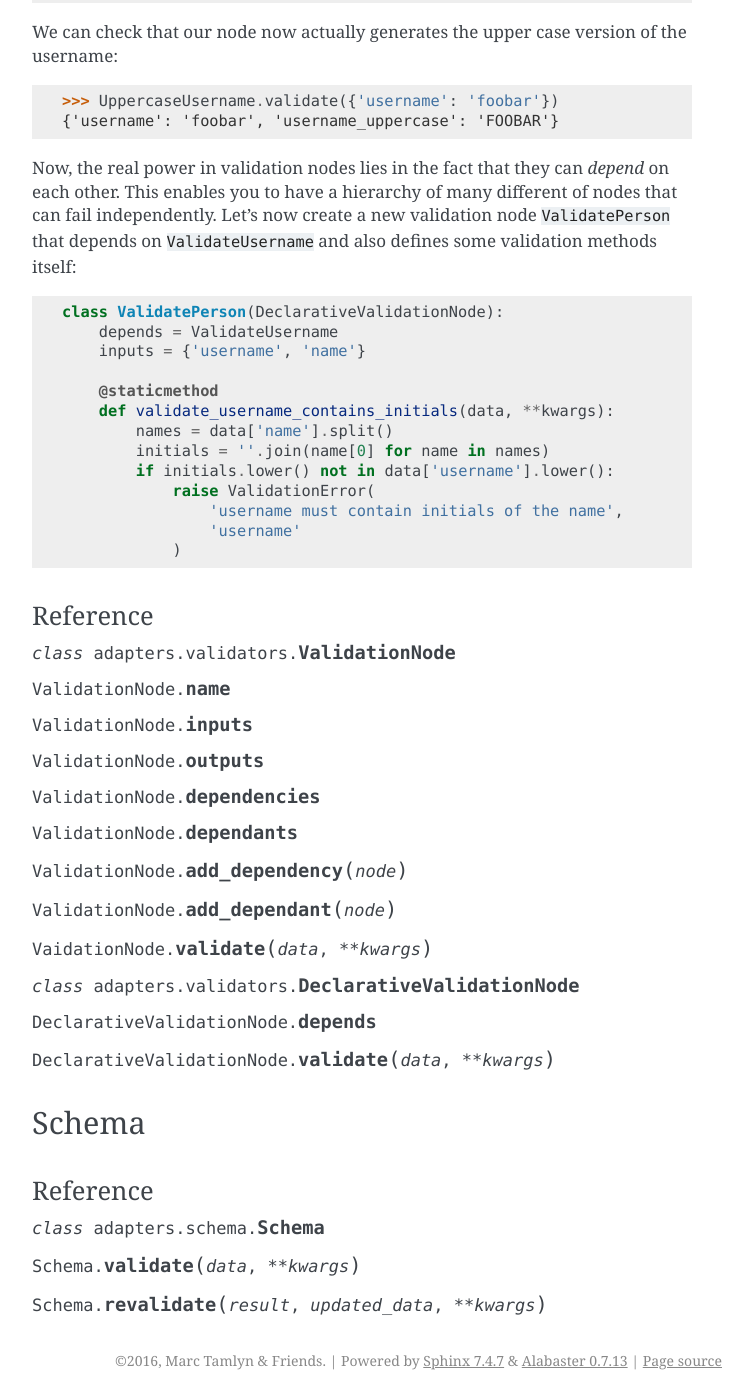
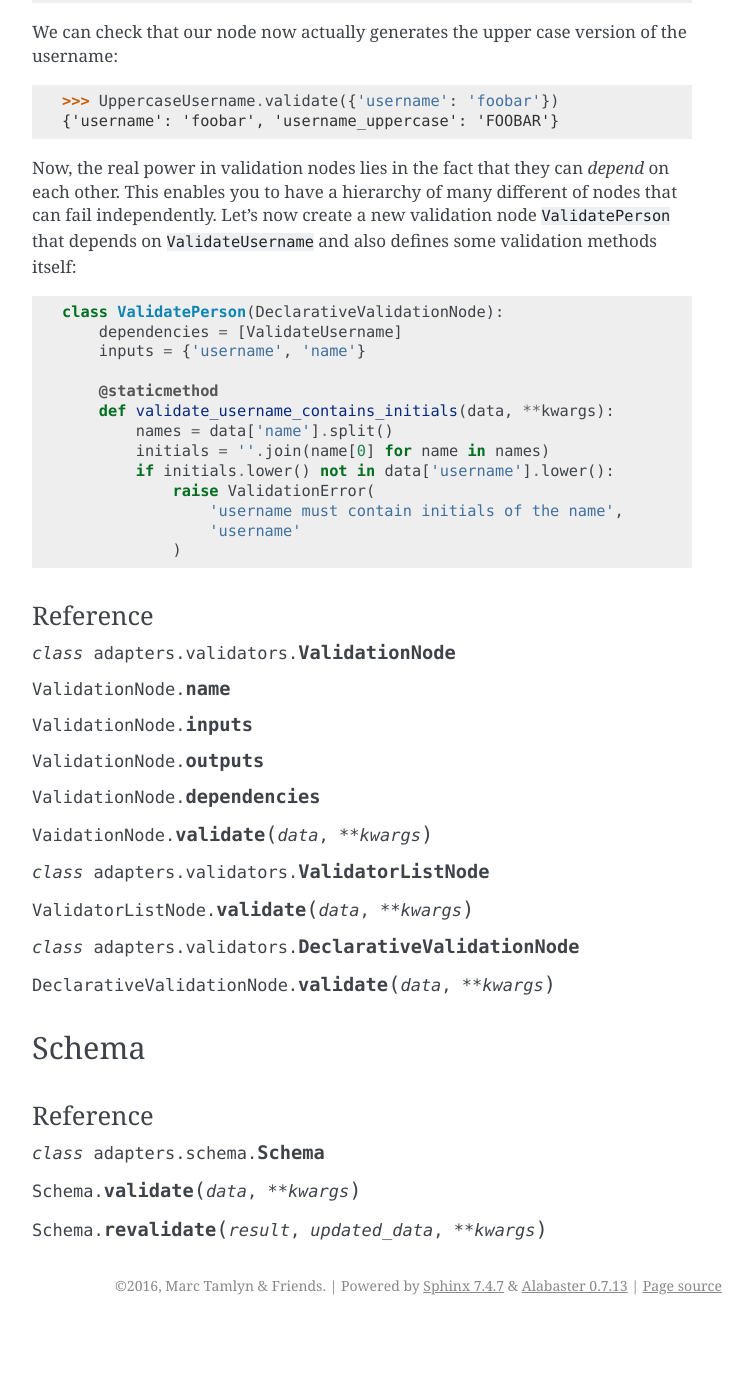
Before and after one commit to mjtamlyn/django-adapters, a Sphinx documentation site: the page built from docs/source/validators.rst, in a window 1280 px wide and 1400 px high, scrolled down 1761 px. Shown: the whole window, without its empty margins (388-1140 px from the left). Built offline with Sphinx 7.4.7, drawn with Linux system fonts in a browser that asks for light colours; after the commit the page ends 3086 px from its top, so only the background shows below that; some of the changed text lies outside the part shown.

Commit message:
Made validation nodes immutable

```diff
--- a/docs/source/validators.rst
+++ b/docs/source/validators.rst
@@ -99,7 +99,7 @@ that can fail independently. Let's now create a new validation node
 validation methods itself::
 
     class ValidatePerson(DeclarativeValidationNode):
-        depends = ValidateUsername
+        dependencies = [ValidateUsername]
         inputs = {'username', 'name'}
 
         @staticmethod
@@ -126,17 +126,13 @@ Reference
 
 .. attribute:: ValidationNode.dependencies
 
-.. attribute:: ValidationNode.dependants
-
-.. method:: ValidationNode.add_dependency(node)
-
-.. method:: ValidationNode.add_dependant(node)
-
 .. method:: VaidationNode.validate(data, **kwargs)
 
+.. class:: ValidatorListNode
+
+.. method:: ValidatorListNode.validate(data, **kwargs)
+
 .. class:: DeclarativeValidationNode
-
-.. attribute:: DeclarativeValidationNode.depends
 
 .. method:: DeclarativeValidationNode.validate(data, **kwargs)
 
```
Also changed, not shown: 2 other files.
